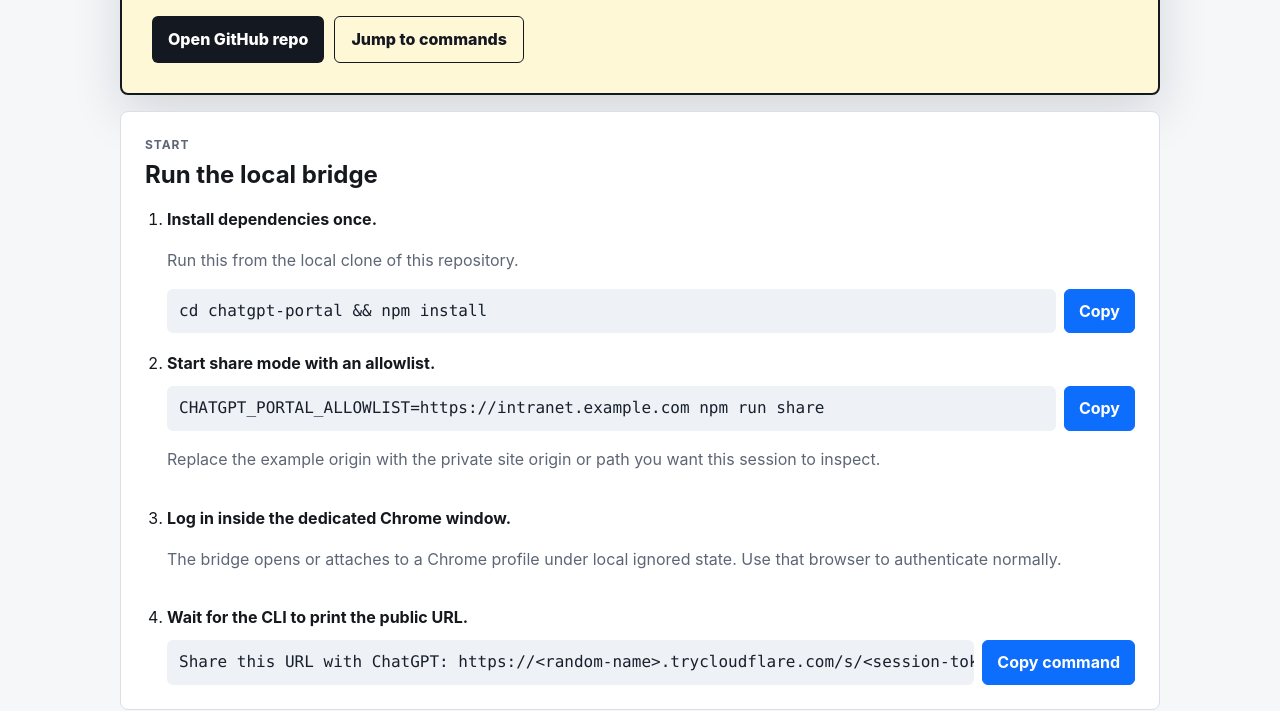
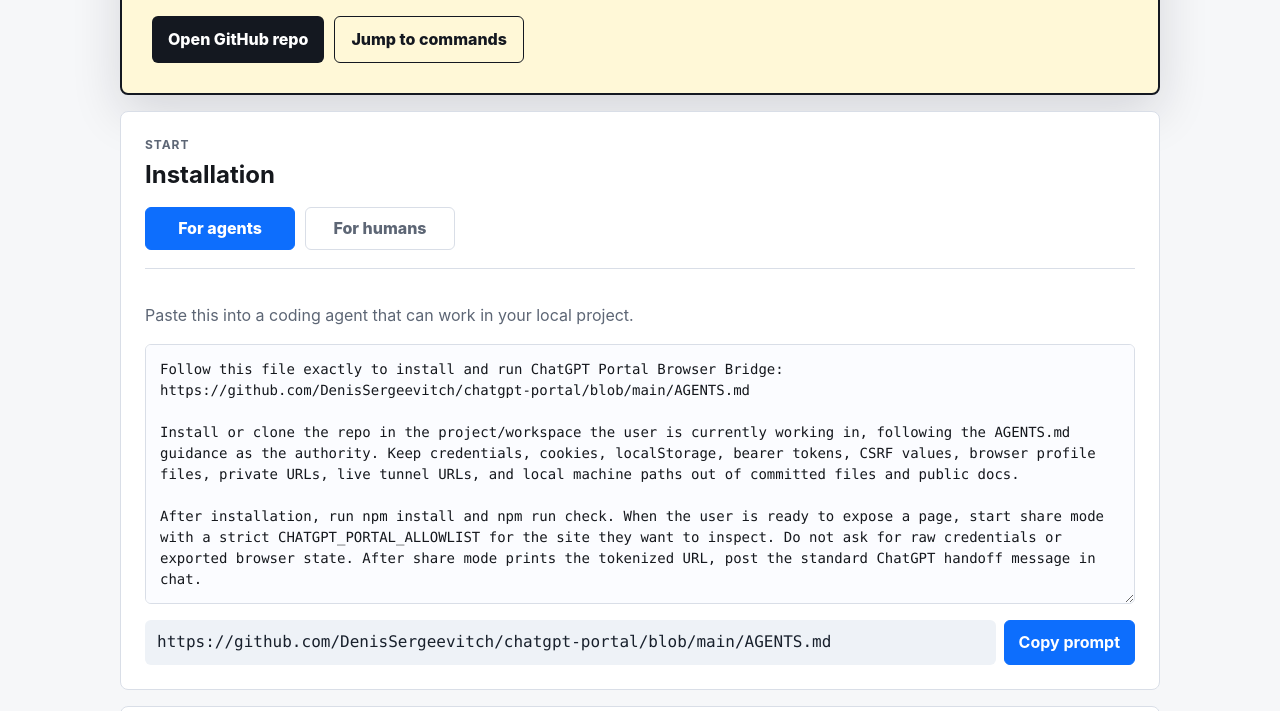
Before and after one commit to DenisSergeevitch/chatgpt-portal, a website: page index.html in a window 1280 px wide. Shown: the part 963-1674 px from the top of the page. Drawn offline with Linux system fonts and the light colour scheme.

Commit message:
Add installation wizard to portal page

```diff
--- a/index.html
+++ b/index.html
@@ -49,11 +49,32 @@
       </div>
     </section>
 
-    <section class="panel" aria-labelledby="start-title">
+    <section class="panel wizard" aria-labelledby="start-title">
       <div class="section-heading">
         <p class="section-label">Start</p>
-        <h2 id="start-title">Run the local bridge</h2>
+        <h2 id="start-title">Installation</h2>
       </div>
+      <div class="wizard-tabs" role="tablist" aria-label="Installation mode">
+        <input type="radio" name="install-mode" id="install-agents" checked>
+        <label role="tab" aria-controls="agents-install-panel" for="install-agents">For agents</label>
+        <input type="radio" name="install-mode" id="install-humans">
+        <label role="tab" aria-controls="humans-install-panel" for="install-humans">For humans</label>
+
+        <div id="agents-install-panel" class="wizard-panel wizard-panel-agents" role="tabpanel">
+          <p>Paste this into a coding agent that can work in your local project.</p>
+          <textarea id="agent-install-prompt" readonly>Follow this file exactly to install and run ChatGPT Portal Browser Bridge:
+https://github.com/DenisSergeevitch/chatgpt-portal/blob/main/AGENTS.md
+
+Install or clone the repo in the project/workspace the user is currently working in, following the AGENTS.md guidance as the authority. Keep credentials, cookies, localStorage, bearer tokens, CSRF values, browser profile files, private URLs, live tunnel URLs, and local machine paths out of committed files and public docs.
+
+After installation, run npm install and npm run check. When the user is ready to expose a page, start share mode with a strict CHATGPT_PORTAL_ALLOWLIST for the site they want to inspect. Do not ask for raw credentials or exported browser state. After share mode prints the tokenized URL, post the standard ChatGPT handoff message in chat.</textarea>
+          <div class="command-row">
+            <code>https://github.com/DenisSergeevitch/chatgpt-portal/blob/main/AGENTS.md</code>
+            <button type="button" data-copy-target="agent-install-prompt">Copy prompt</button>
+          </div>
+        </div>
+
+        <div id="humans-install-panel" class="wizard-panel wizard-panel-humans" role="tabpanel">
           <ol class="steps">
             <li>
               <strong>Install dependencies once.</strong>
@@ -83,6 +104,8 @@
               </div>
             </li>
           </ol>
+        </div>
+      </div>
     </section>
 
     <section class="panel" aria-labelledby="share-title">
--- a/page.js
+++ b/page.js
@@ -1,10 +1,12 @@
 document.addEventListener("click", async (event) => {
-  const button = event.target.closest("button[data-copy]");
+  const button = event.target.closest("button[data-copy], button[data-copy-target]");
   if (!button) {
     return;
   }
 
-  const value = button.getAttribute("data-copy") || "";
+  const targetId = button.getAttribute("data-copy-target");
+  const target = targetId ? document.getElementById(targetId) : null;
+  const value = target && "value" in target ? target.value : button.getAttribute("data-copy") || "";
   const original = button.textContent;
 
   try {
--- a/styles.css
+++ b/styles.css
@@ -168,6 +168,63 @@
   color: var(--muted);
 }
 
+.wizard-tabs {
+  display: grid;
+  grid-template-columns: repeat(2, minmax(0, 150px)) minmax(0, 1fr);
+  gap: 10px;
+}
+
+.wizard-tabs input {
+  position: absolute;
+  opacity: 0;
+  pointer-events: none;
+}
+
+.wizard-tabs label {
+  display: inline-flex;
+  min-height: 42px;
+  align-items: center;
+  justify-content: center;
+  border: 1px solid var(--line);
+  border-radius: 6px;
+  color: var(--muted);
+  cursor: pointer;
+  font-weight: 800;
+  padding: 8px 12px;
+}
+
+#install-agents:checked + label,
+#install-humans:checked + label {
+  border-color: var(--accent);
+  background: var(--accent);
+  color: #fff;
+}
+
+.wizard-panel {
+  display: none;
+  grid-column: 1 / -1;
+  border-top: 1px solid var(--line);
+  margin-top: 8px;
+  padding-top: 18px;
+}
+
+#install-agents:checked ~ .wizard-panel-agents,
+#install-humans:checked ~ .wizard-panel-humans {
+  display: block;
+}
+
+textarea {
+  width: 100%;
+  min-height: 260px;
+  resize: vertical;
+  border: 1px solid var(--line);
+  border-radius: 6px;
+  background: #fbfcff;
+  color: var(--text);
+  font: 14px/1.5 ui-monospace, SFMono-Regular, Menlo, Consolas, monospace;
+  padding: 14px;
+}
+
 .command-row {
   display: grid;
   grid-template-columns: minmax(0, 1fr) auto;
@@ -262,6 +319,10 @@
     padding: 20px;
   }
 
+  .wizard-tabs {
+    grid-template-columns: 1fr 1fr;
+  }
+
   .command-row,
   .route-list div {
     grid-template-columns: 1fr;
```
Lines whose indentation alone changed are shown as unchanged.
